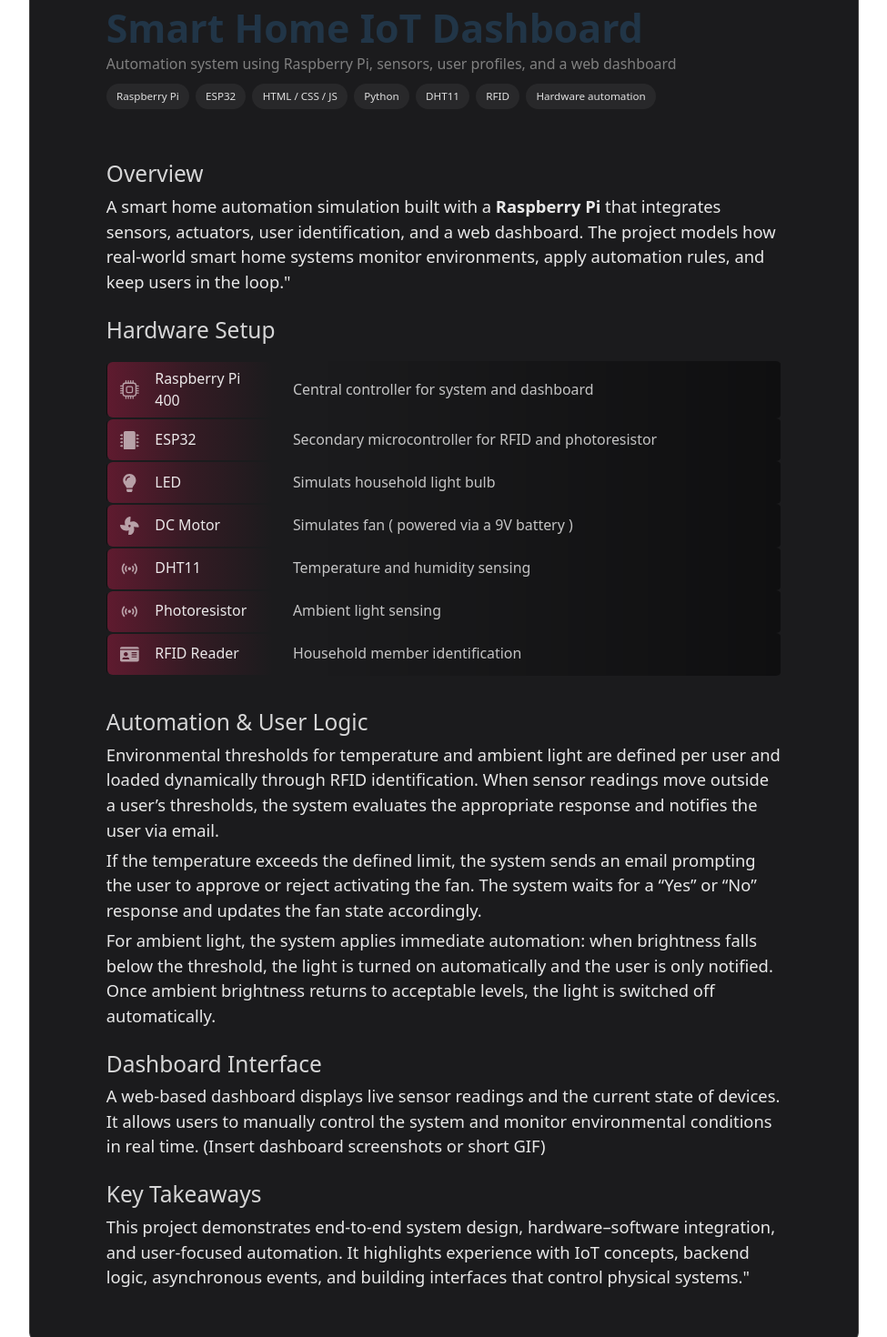
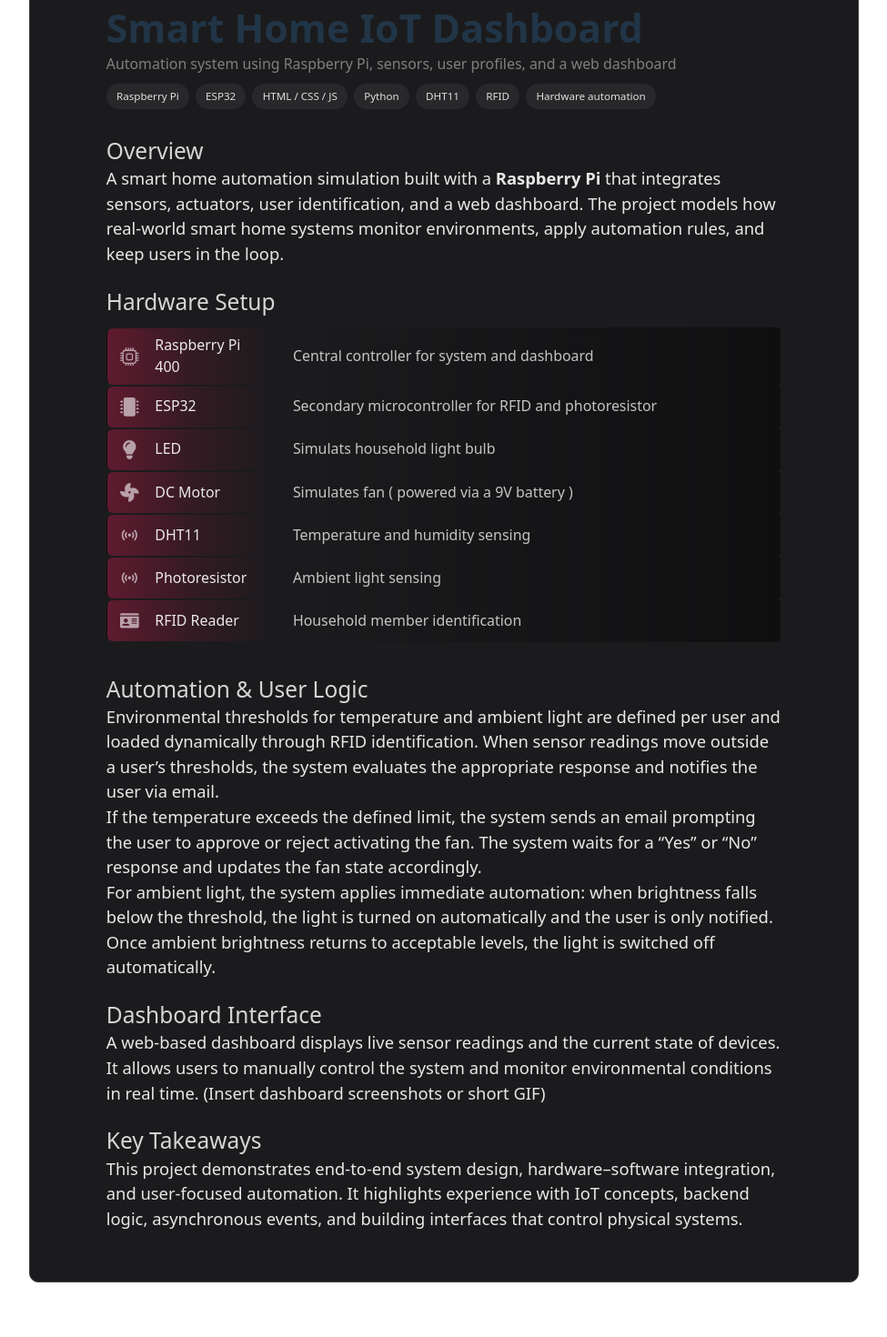
Before and after one commit to hedi3489/my-portfolio, a React (Vite) app: page /projects/IoT-Smart-Home in a window 1280 px wide. Shown: the part 140-1610 px from the top of the page at 91% size, without its empty margins (152-1127 px from the left). Built offline with nearby package versions, Linux system fonts and the light colour scheme.

Commit message:
IoT page update

```diff
--- a/src/components/IoTPage.jsx
+++ b/src/components/IoTPage.jsx
@@ -58,74 +58,87 @@ function IoTProjectPage() {
 
           <h1>Smart Home IoT Dashboard</h1>
           <h3>Automation system using Raspberry Pi, sensors, user profiles, and a web dashboard</h3>
-          <div className="tech-stack-inline flex">
-            <span>Raspberry Pi</span>
-            <span>ESP32</span>
-            <span>HTML / CSS / JS</span>
-            <span>Python</span>
-            <span>DHT11</span>
-            <span>RFID</span>
-            <span>Hardware automation</span>
-          </div>
-          <br />
+          <TechStackInline
+            items={[
+              "Raspberry Pi",
+              "ESP32",
+              "HTML / CSS / JS",
+              "Python",
+              "DHT11",
+              "RFID",
+              "Hardware automation",
+            ]}
+          />
 
-          <PageSection title="Overview">
-            <p>A smart home automation simulation built with a <b>Raspberry Pi</b> that integrates sensors, actuators, user identification, and a web dashboard. The project models how real-world smart home systems monitor environments, apply automation rules, and keep users in the loop."</p>
-          </PageSection>
+          <TextSection
+            title="Overview"
+            paragraphs={[
+              <>
+                A smart home automation simulation built with a <b>Raspberry Pi</b> that
+                integrates sensors, actuators, user identification, and a web dashboard.
+                The project models how real-world smart home systems monitor environments,
+                apply automation rules, and keep users in the loop.
+              </>,
+            ]}
+          />
 
-          {/*image={{ src: rpiImage, alt: 'Raspberry Pi 400' }}*/}
-          <PageSection title="Hardware Setup">
-            <SoftList items={softlist} />
-          </PageSection>
+          <TextSection
+            title="Hardware Setup"
+            children={<SoftList items={softlist} />}
+          />
 
-          <PageSection title="Automation & User Logic">
-            <p>Environmental thresholds for temperature and ambient light are defined per user and loaded dynamically through RFID identification. When sensor readings move outside a user’s thresholds, the system evaluates the appropriate response and notifies the user via email.</p>
-            <p>If the temperature exceeds the defined limit, the system sends an email prompting the user to approve or reject activating the fan. The system waits for a “Yes” or “No” response and updates the fan state accordingly.</p>
-            <p>For ambient light, the system applies immediate automation: when brightness falls below the threshold, the light is turned on automatically and the user is only notified. Once ambient brightness returns to acceptable levels, the light is switched off automatically. </p>
-          </PageSection>
-          <PageSection title="Dashboard Interface">
-            <p>A web-based dashboard displays live sensor readings and the current state of devices. It allows users to manually control the system and monitor environmental conditions in real time. (Insert dashboard screenshots or short GIF)</p>
-          </PageSection>
+          <TextSection
+            title="Automation & User Logic"
+            paragraphs={[
+              "Environmental thresholds for temperature and ambient light are defined per user and loaded dynamically through RFID identification. When sensor readings move outside a user’s thresholds, the system evaluates the appropriate response and notifies the user via email.",
+              "If the temperature exceeds the defined limit, the system sends an email prompting the user to approve or reject activating the fan. The system waits for a “Yes” or “No” response and updates the fan state accordingly.",
+              "For ambient light, the system applies immediate automation: when brightness falls below the threshold, the light is turned on automatically and the user is only notified. Once ambient brightness returns to acceptable levels, the light is switched off automatically.",
+            ]}
+          />
 
-          <PageSection title="Key Takeaways">
-            <p>This project demonstrates end-to-end system design, hardware–software integration, and user-focused automation. It highlights experience with IoT concepts, backend logic, asynchronous events, and building interfaces that control physical systems."</p>
-          </PageSection>
+          <TextSection
+            title="Dashboard Interface"
+            paragraphs={[
+              "A web-based dashboard displays live sensor readings and the current state of devices. It allows users to manually control the system and monitor environmental conditions in real time. (Insert dashboard screenshots or short GIF)",
+            ]}
+          />
+
+          <TextSection
+            title="Key Takeaways"
+            paragraphs={[
+              "This project demonstrates end-to-end system design, hardware–software integration, and user-focused automation. It highlights experience with IoT concepts, backend logic, asynchronous events, and building interfaces that control physical systems.",
+            ]}
+          />
+
         </div>
       </div>
     </div>
   )
 }
 
-function TechStack({ title, items }) {
+
+const TechStackInline = ({ items = [] }) => {
   return (
-    <div className="fit-content ">
+    <div className="tech-stack-inline flex">
+      {items.map((item, index) => (
+        <span key={index}>{item}</span>
+      ))}
+    </div>
+  );
+};
+
+export function TextSection({ title, paragraphs = [], children, className = "" }) {
+  return (
+    <section className={className}>
       <h2>{title}</h2>
-      <ul>
-        {items.map((item, index) => (
-          <li key={index}>{item}</li>
-        ))}
-      </ul>
-    </div>
-  )
+      {paragraphs.map((text, i) => (
+        <p key={i}>{text}</p>
+      ))}
+      {children}
+    </section>
+  );
 }
 
-
-function PageSection({ title, children, image }) {
-  return (
-    <div className="flex flex-col">
-      <h2>{title}</h2>
-      {children}
-
-      {image && (
-        <img
-          src={image.src}
-          alt={image.alt || ''}
-          className="section-image"
-        />
-      )}
-    </div>
-  )
-}
 
 function SoftList({ items }) {
   return (
```
